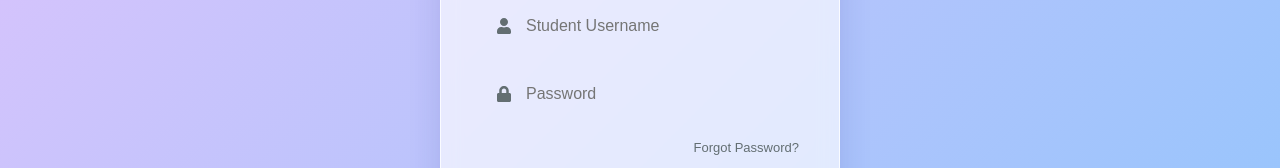
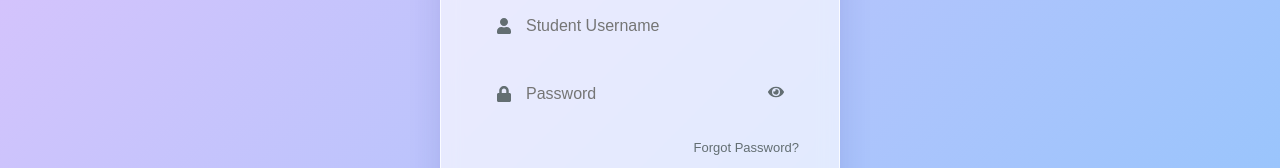
Before and after one commit to ifeomavera/elearning-gamified, a React (Vite) app: page / in a window 1280 px wide. Shown: the part 321-489 px from the top of the page. Built offline with nearby package versions, Linux system fonts and the light colour scheme; the HTML template or start-up script is replaced by a standard one.

Commit message:
Fix login connection, eye icon, and email links

```diff
--- a/src/pages/Login.jsx
+++ b/src/pages/Login.jsx
@@ -1,21 +1,23 @@
 import React, { useState } from 'react';
-import { FaUserGraduate, FaChalkboardTeacher, FaLock, FaUser } from 'react-icons/fa';
-import axios from 'axios'; // <--- 1. Import Axios
+import { FaUserGraduate, FaChalkboardTeacher, FaLock, FaUser, FaEye, FaEyeSlash } from 'react-icons/fa'; // ✅ Added Eye Icons
+import axios from 'axios';
 
 const Login = ({ onLogin, onNavigate }) => {
   const [username, setUsername] = useState('');
   const [password, setPassword] = useState('');
-  const [error, setError] = useState(''); // <--- 2. Error State
+  const [showPassword, setShowPassword] = useState(false); // ✅ Added Toggle State
+  const [error, setError] = useState('');
   const [isAdminLogin, setIsAdminLogin] = useState(false);
 
-  // --- 3. REAL BACKEND CONNECTION ---
   const handleSubmit = async (e) => {
     e.preventDefault();
     setError('');
 
     try {
-      // Call the server
-      const res = await axios.post('https://elearning-api-2tsf.onrender.com/api/auth/login', {
+      // ✅ FIX: Use the Environment Variable (or fallback to localhost)
+      const apiUrl = import.meta.env.VITE_API_URL || 'http://localhost:5000';
+
+      const res = await axios.post(`${apiUrl}/api/auth/login`, {
         username,
         password
       });
@@ -27,18 +29,16 @@ const Login = ({ onLogin, onNavigate }) => {
       }
 
       // Success! Log them in
-      // We pass the role status to App.jsx so it knows where to send them
       onLogin(res.data.username, res.data.role === 'admin');
 
     } catch (err) {
-      // Show error from server (e.g., "Wrong password")
-      setError(err.response?.data?.message || "Invalid credentials");
+      console.error("Login Error:", err);
+      setError(err.response?.data?.message || "Invalid credentials. Please try again.");
     }
   };
 
   return (
     <div style={styles.container}>
-      {/* ANIMATED BACKGROUND CIRCLES */}
       <div className="bg-shape1" style={{ opacity: 0.15 }}></div>
       <div className="bg-shape2" style={{ opacity: 0.15 }}></div>
 
@@ -63,18 +63,9 @@ const Login = ({ onLogin, onNavigate }) => {
           {isAdminLogin ? "Manage your curriculum" : "Gamify your learning journey"}
         </p>
 
-        {/* --- 4. ERROR MESSAGE DISPLAY --- */}
+        {/* ERROR MESSAGE */}
         {error && (
-          <div style={{
-            color: '#ff7675',
-            textAlign: 'center',
-            fontSize: '14px',
-            background: 'rgba(255, 118, 117, 0.1)',
-            padding: '10px',
-            borderRadius: '8px',
-            marginBottom: '15px',
-            border: '1px solid rgba(255, 118, 117, 0.2)'
-          }}>
+          <div style={styles.errorBox}>
             {error}
           </div>
         )}
@@ -82,7 +73,7 @@ const Login = ({ onLogin, onNavigate }) => {
         {/* FORM */}
         <form onSubmit={handleSubmit} style={{ marginTop: '10px' }}>
 
-          {/* USERNAME INPUT */}
+          {/* USERNAME */}
           <div style={styles.inputGroup}>
             <FaUser style={styles.inputIcon} />
             <input
@@ -95,17 +86,24 @@ const Login = ({ onLogin, onNavigate }) => {
             />
           </div>
 
-          {/* PASSWORD INPUT */}
+          {/* PASSWORD (Now with Eye Icon) */}
           <div style={styles.inputGroup}>
             <FaLock style={styles.inputIcon} />
             <input
-              type="password"
+              type={showPassword ? "text" : "password"} // ✅ Toggles type
               placeholder="Password"
               value={password}
               onChange={(e) => setPassword(e.target.value)}
               style={styles.input}
               required
             />
+            {/* ✅ The Eye Button */}
+            <span
+              onClick={() => setShowPassword(!showPassword)}
+              style={styles.eyeIcon}
+            >
+              {showPassword ? <FaEyeSlash /> : <FaEye />}
+            </span>
           </div>
 
           <div style={{ textAlign: 'right', marginBottom: '25px' }}>
@@ -146,7 +144,7 @@ const Login = ({ onLogin, onNavigate }) => {
   );
 };
 
-// --- STYLES (Kept exactly as you had them) ---
+// --- STYLES ---
 const styles = {
   container: {
     width: '100vw',
@@ -190,6 +188,16 @@ const styles = {
     marginBottom: '10px',
     fontSize: '15px'
   },
+  errorBox: {
+    color: '#ff7675',
+    textAlign: 'center',
+    fontSize: '14px',
+    background: 'rgba(255, 118, 117, 0.1)',
+    padding: '10px',
+    borderRadius: '8px',
+    marginBottom: '15px',
+    border: '1px solid rgba(255, 118, 117, 0.2)'
+  },
   inputGroup: {
     position: 'relative',
     marginBottom: '20px'
@@ -202,9 +210,18 @@ const styles = {
     color: 'var(--text-secondary)',
     zIndex: 1
   },
+  eyeIcon: { // ✅ New Style for Eye Icon
+    position: 'absolute',
+    right: '15px',
+    top: '50%',
+    transform: 'translateY(-50%)',
+    cursor: 'pointer',
+    color: 'var(--text-secondary)',
+    zIndex: 2
+  },
   input: {
     width: '100%',
-    padding: '15px 15px 15px 45px',
+    padding: '15px 45px 15px 45px', // Added padding on right for eye icon
     borderRadius: '10px',
     border: '1px solid var(--card-border)',
     background: 'var(--input-bg)',
```
